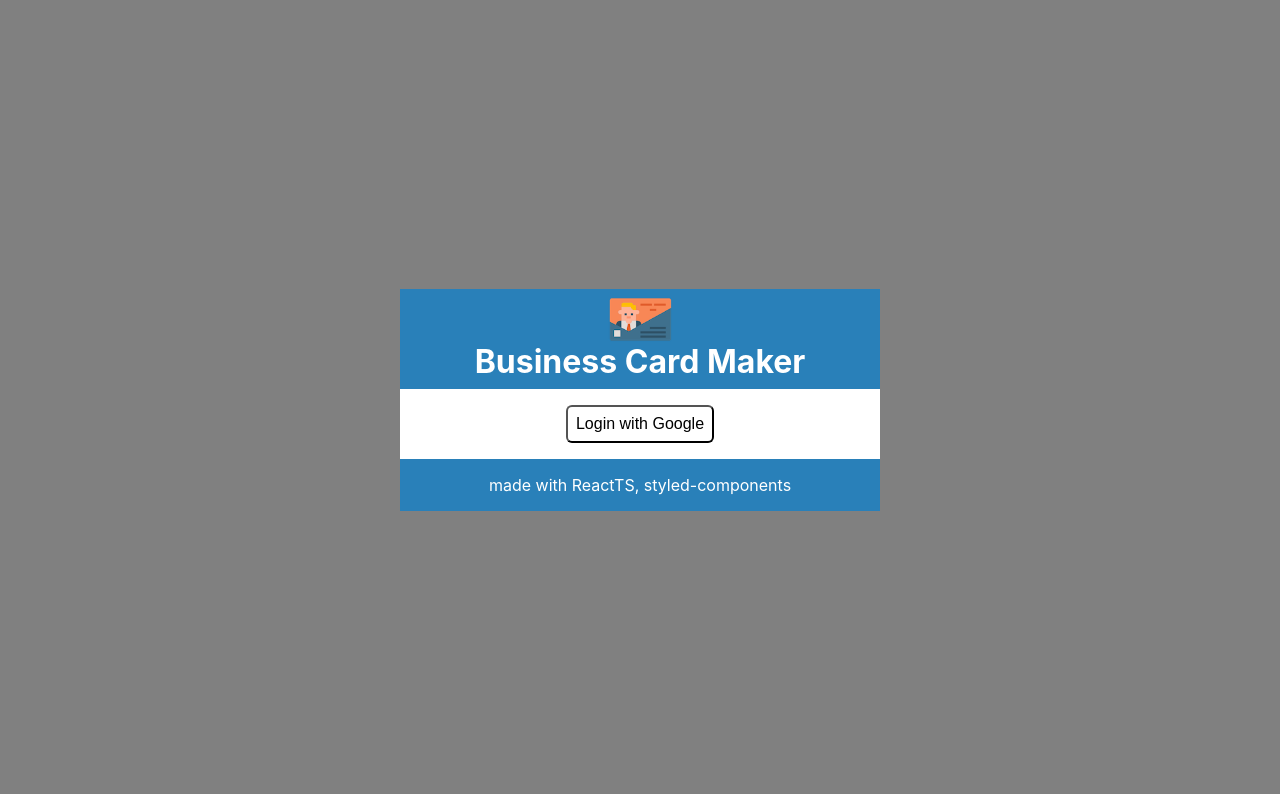
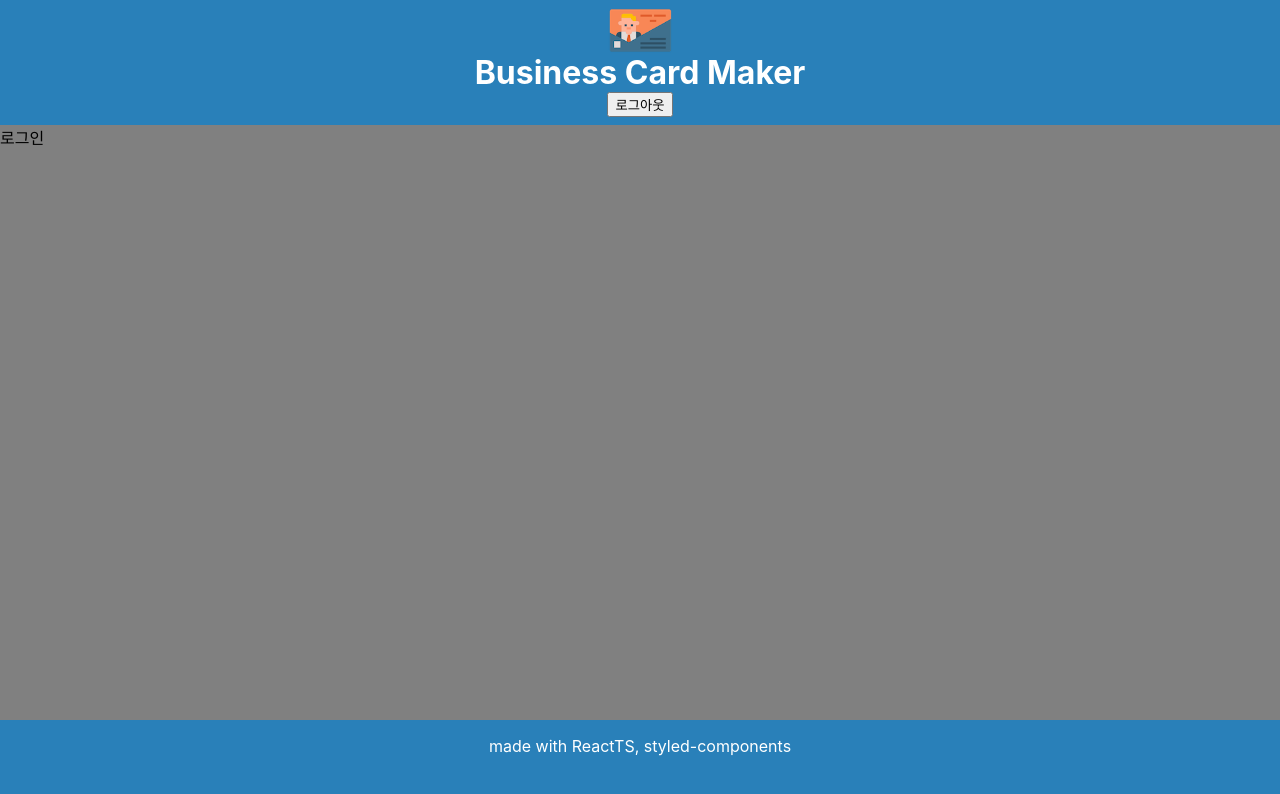
Before and after one commit to yogjin/business-card-maker, a React (Create React App) app: page /maker in a window 1280 px wide. Shown: the top 794 px of the page. Built offline with nearby package versions, Linux system fonts and the light colour scheme; no server answers; sample sign-in values are in the browser's storage.

Commit message:
login & logout (#1)
* feat: Change Page when logged-in using react-router-dom

* style(Maker): styling using flex

* feat!: Change pages based on whether user is logged in

Use useNavigate, useLocation, onAuthStateChanged

* feat(Header): Add logout & logout button

```diff
--- a/package.json
+++ b/package.json
@@ -13,6 +13,7 @@
     "firebase": "^9.8.2",
     "react": "^18.1.0",
     "react-dom": "^18.1.0",
+    "react-router-dom": "^6.3.0",
     "react-scripts": "5.0.1",
     "styled-components": "^5.3.5",
     "typescript": "^4.7.2",
--- a/src/App.tsx
+++ b/src/App.tsx
@@ -2,6 +2,8 @@ import React from 'react';
 import logo from './logo.svg';
 import styled from 'styled-components';
 import Login from './component/Login/Login';
+import Maker from './component/Maker/Maker';
+import { BrowserRouter, Route, Routes } from 'react-router-dom';
 import { FireBaseAuthServiceImpl } from 'service/firebase_auth_service';
 
 const fireBaseAuthService = new FireBaseAuthServiceImpl();
@@ -10,7 +12,18 @@ function App() {
   return (
     <>
       <AppContainer>
-        <Login fireBaseAuthService={fireBaseAuthService} />
+        <BrowserRouter>
+          <Routes>
+            <Route
+              path="/"
+              element={<Login fireBaseAuthService={fireBaseAuthService} />}
+            />
+            <Route
+              path="/maker"
+              element={<Maker fireBaseAuthService={fireBaseAuthService} />}
+            />
+          </Routes>
+        </BrowserRouter>
       </AppContainer>
     </>
   );
--- a/src/common/interfaces.ts
+++ b/src/common/interfaces.ts
@@ -5,4 +5,5 @@ import { UserCredential } from 'firebase/auth';
 export interface FireBaseAuthService {
   login: (providerName: string) => Promise<UserCredential>;
   logout(): void;
+  onAuthChange: (onUserChanged: Function) => void;
 }
--- a/src/component/Header/Header.tsx
+++ b/src/component/Header/Header.tsx
@@ -2,14 +2,18 @@ import React from 'react';
 import { FC } from 'react';
 import styled from 'styled-components';
 import logo from 'images/logo.png';
+import { FireBaseAuthService } from 'common/interfaces';
 
-interface HeaderProps {}
+interface HeaderProps {
+  handleLogout?: () => void;
+}
 
-const Header: FC<HeaderProps> = () => {
+const Header: FC<HeaderProps> = ({ handleLogout }) => {
   return (
     <Container>
       <img src={logo} alt="logo" style={{ width: '4rem' }}></img>
       <Title>Business Card Maker</Title>
+      {handleLogout && <button onClick={handleLogout}>로그아웃</button>}
     </Container>
   );
 };
--- a/src/component/Login/Login.tsx
+++ b/src/component/Login/Login.tsx
@@ -1,8 +1,10 @@
 import { FireBaseAuthService } from 'common/interfaces';
 import Footer from 'component/Footer/Footer';
 import Header from 'component/Header/Header';
-import React from 'react';
+import { User } from 'firebase/auth';
+import React, { useEffect } from 'react';
 import { FC } from 'react';
+import { useNavigate } from 'react-router-dom';
 
 import styled from 'styled-components';
 
@@ -11,11 +13,26 @@ interface LoginProps {
 }
 
 const Login: FC<LoginProps> = ({ fireBaseAuthService }) => {
+  let navigate = useNavigate();
+
+  const goToMaker = (userId: string) => {
+    navigate('/maker', { state: { id: userId } });
+  };
+
   const onClickLoginButton = (providerName: string) => {
-    fireBaseAuthService.login(providerName).then(console.log);
+    fireBaseAuthService.login(providerName).then((result) => {
+      goToMaker(result.user.uid);
+    });
   };
+
+  useEffect(() => {
+    fireBaseAuthService.onAuthChange((user: User | null) => {
+      user && goToMaker(user.uid);
+    });
+  });
   return (
     <>
+      ''
       <Box>
         <Header />
         <LoginContainer>
--- /dev/null
+++ b/src/component/Maker/Maker.tsx
@@ -0,0 +1,56 @@
+import { FireBaseAuthService } from 'common/interfaces';
+import Footer from 'component/Footer/Footer';
+import Header from 'component/Header/Header';
+import { User } from 'firebase/auth';
+import React, { useEffect } from 'react';
+import { FC } from 'react';
+import { useLocation, useNavigate } from 'react-router-dom';
+import styled from 'styled-components';
+
+interface makerProps {
+  fireBaseAuthService: FireBaseAuthService;
+}
+
+const Maker: FC<makerProps> = ({ fireBaseAuthService }) => {
+  const location = useLocation();
+  const navigate = useNavigate();
+
+  const handleLogout = (): void => {
+    fireBaseAuthService.logout();
+  };
+
+  const goToLogin = (): void => {
+    navigate('/');
+  };
+
+  useEffect(() => {
+    fireBaseAuthService.onAuthChange((user: User | null) => {
+      !user && goToLogin();
+    });
+  });
+  return (
+    <Container>
+      <Header handleLogout={handleLogout} />
+      <div>로그인</div>
+      <Footer />
+    </Container>
+  );
+};
+
+const Container = styled.div`
+  display: flex;
+  flex-direction: column;
+  width: 100%;
+
+  & > :nth-child(1) {
+    flex: 1 1 15%;
+  }
+  & > :nth-child(2) {
+    flex: 1 1 75%;
+  }
+  & > :nth-child(3) {
+    flex: 1 1 10%;
+  }
+`;
+
+export default Maker;
--- a/src/service/firebase_auth_service.ts
+++ b/src/service/firebase_auth_service.ts
@@ -4,7 +4,10 @@ import {
   AuthProvider,
   getAuth,
   GoogleAuthProvider,
+  onAuthStateChanged,
   signInWithPopup,
+  signOut,
+  User,
   UserCredential,
 } from 'firebase/auth';
 import { firebaseApp } from 'service/firebase';
@@ -21,7 +24,9 @@ export class FireBaseAuthServiceImpl implements FireBaseAuthService {
     return signInWithPopup(this.auth, provider);
   }
 
-  logout(): void {}
+  logout(): void {
+    signOut(this.auth);
+  }
 
   private getProvider(providerName: string): AuthProvider {
     switch (providerName) {
@@ -32,4 +37,10 @@ export class FireBaseAuthServiceImpl implements FireBaseAuthService {
         throw new Error('provider error');
     }
   }
+
+  onAuthChange(onUserChanged: Function): void {
+    onAuthStateChanged(this.auth, (user: User | null) => {
+      onUserChanged(user);
+    });
+  }
 }
```
Also changed, not shown: 1 other file (tests, documents, lock files or other folders).
